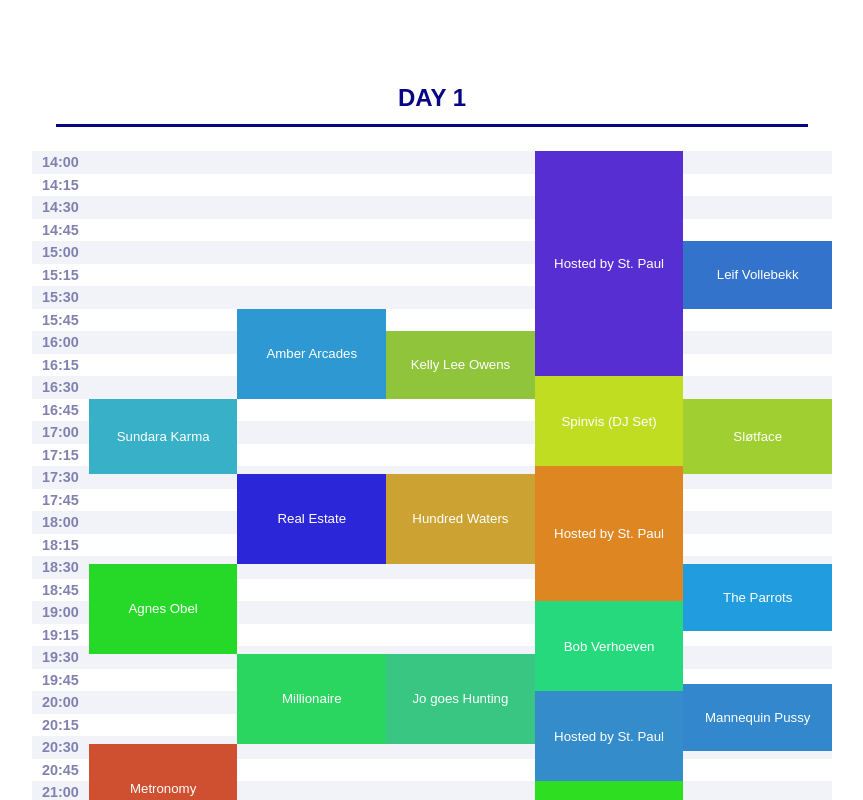
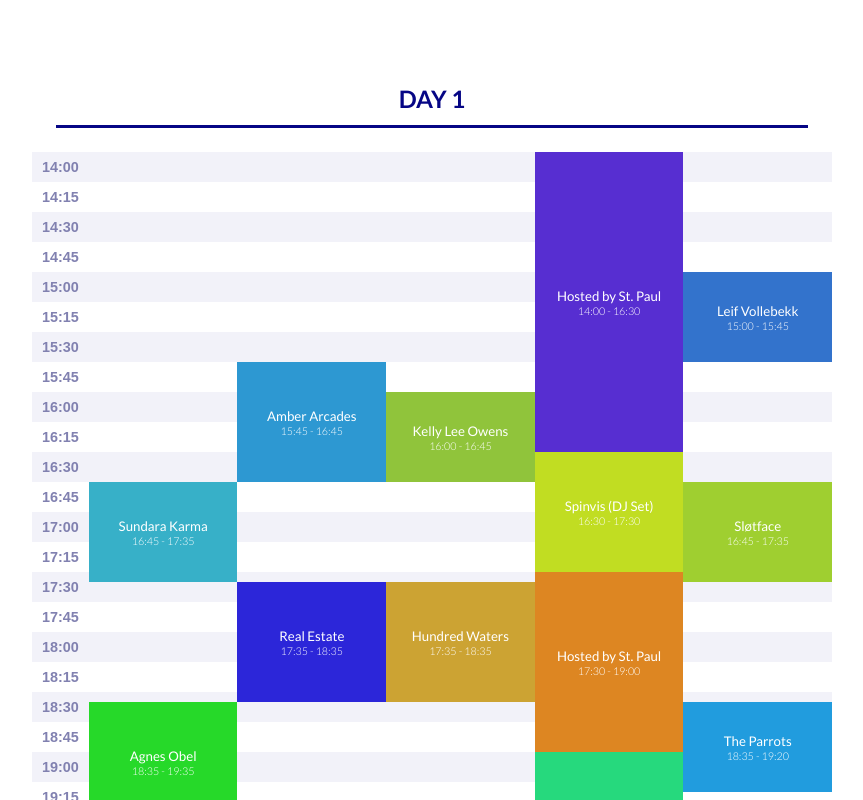
Before and after one commit to mdecorte/react-timetable, a React (Create React App) app: page / in a window 1280 px wide. Shown: the top 800 px of the page, without its empty margins (208-1071 px from the left). Built offline with nearby package versions, Linux system fonts and the light colour scheme.

Commit message:
added time to ArtistCell

```diff
--- a/public/index.html
+++ b/public/index.html
@@ -10,6 +10,7 @@
     -->
     <link rel="manifest" href="%PUBLIC_URL%/manifest.json">
     <link rel="shortcut icon" href="%PUBLIC_URL%/favicon.ico?">
+    <link href="https://fonts.googleapis.com/css?family=Lato:100,300,400,700|Roboto:100,300,400,700" rel="stylesheet">
     <!--
       Notice the use of %PUBLIC_URL% in the tags above.
       It will be replaced with the URL of the `public` folder during the build.
--- a/src/App.css
+++ b/src/App.css
@@ -4,12 +4,18 @@
     cursor: default;
 }
 
-h3, h4, h5 {
+h3, h4, h5, h6 {
     padding: 0;
     margin: 0;
 }
 
-p, h1, h2, h3, h4, h5 {
+h1, h2, h3, h4, h5, h6 {
+    font-family: 'Lato', sans-serif;
+    font-weight: 300;
+}
+
+p {
+    font-family: 'Roboto', sans-serif;
     font-weight: 100;
 }
 
--- a/src/components/ArtistCard.css
+++ b/src/components/ArtistCard.css
@@ -13,6 +13,10 @@
 
 .clickArea {
     z-index: 5;
+    display: flex;
+    flex-direction: column;
+    justify-content: center;
+    align-items: center;
 }
 
 .ArtistCard .artistInfo {
@@ -25,6 +29,16 @@
     z-index: -1;
     background-color: var(--main-color);
     transform: translateY(-100%);
+}
+
+.ArtistCard .times {
+    /*position: absolute;*/
+    /*z-index: 6;*/
+    /*font-weight: bold;*/
+    /*font-size: 200%;*/
+    text-align: center;
+    color: var(--main-color-dark);
+    color: white;
 }
 
 .ArtistCard .artistInfo.active {
--- a/src/components/ArtistCard.js
+++ b/src/components/ArtistCard.js
@@ -31,7 +31,7 @@ class ArtistCard extends Component {
   }
 
   render () {
-    const {title, images, url, start, end} = this.props.artist
+    const {title, images, url} = this.props.artist
 
     return (
       <div className={`ArtistCard ${this.props.artistCardActive ? 'active' : ''}`} onClick={this.props.handleClick}>
@@ -43,7 +43,6 @@ class ArtistCard extends Component {
               <img src={images[0]} alt={'Picture of ' + title}/>
             }
             <div className={`artistInfo ${this.state.panelOpen ? 'active' : ''}`}>
-              <p>{start} / {end}</p>
               <p><a href={url} target="_blank">Add to Google Calendar</a></p>
             </div>
           </div>
--- a/src/components/ArtistCell.css
+++ b/src/components/ArtistCell.css
@@ -1,6 +1,7 @@
 .ArtistCell {
     position: absolute;
     display: flex;
+    flex-direction: column;
     justify-content: center;
     align-items: center;
     text-align: center;
@@ -9,6 +10,10 @@
     padding: 0 1em;
 }
 
+.ArtistCell .artist-title {
+    font-weight: 500;
+}
+
 .ArtistCell:hover {
     cursor: pointer;
 }
--- a/src/components/ArtistCell.js
+++ b/src/components/ArtistCell.js
@@ -10,7 +10,8 @@ export default function ArtistCell (props) {
 
   return (
     <div className='ArtistCell' onClick={e => props.handleClick(e)} style={theStijl}>
-      <h5>{props.artistTitle}</h5>
+      <h5 className='artist-title'>{props.artistTitle}</h5>
+      <h6>{props.start} - {props.end}</h6>
     </div>
   )
 }
--- a/src/containers/Column.js
+++ b/src/containers/Column.js
@@ -13,6 +13,8 @@ export default function Column (props) {
       top={artist.startMinutes - props.offsetHeight}
       height={artist.length}
       color={artist.color}
+      start={artist.start}
+      end={artist.end}
       artistTitle={artist.title}
       handleClick={() => props.handleClick(artist)}
     />
--- a/src/containers/TimeTable.js
+++ b/src/containers/TimeTable.js
@@ -10,7 +10,7 @@ class TimeTable extends Component {
 
   constructor (props) {
     super(props)
-    this.multiplier = 1.5
+    this.multiplier = 2
     this.time = fixTime(this.props.day.time, this.multiplier)
     this.quartersArray = timeToQuarters(this.time, this.multiplier)
     this.artistsPerArea = this.getActs(this.props.day.events, this.props.day.areas)
```
Also changed, not shown: 1 other file (tests, documents, lock files or other folders). Lines whose indentation alone changed are shown as unchanged.
